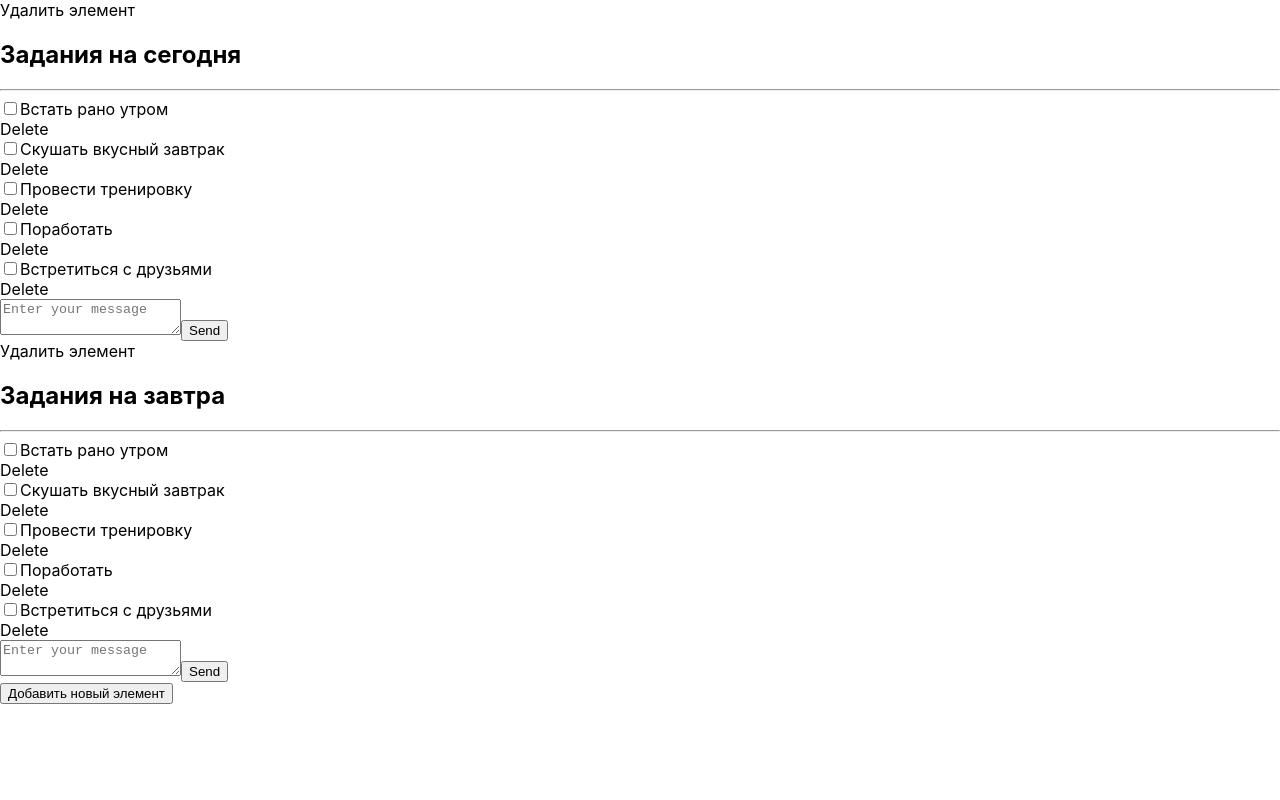
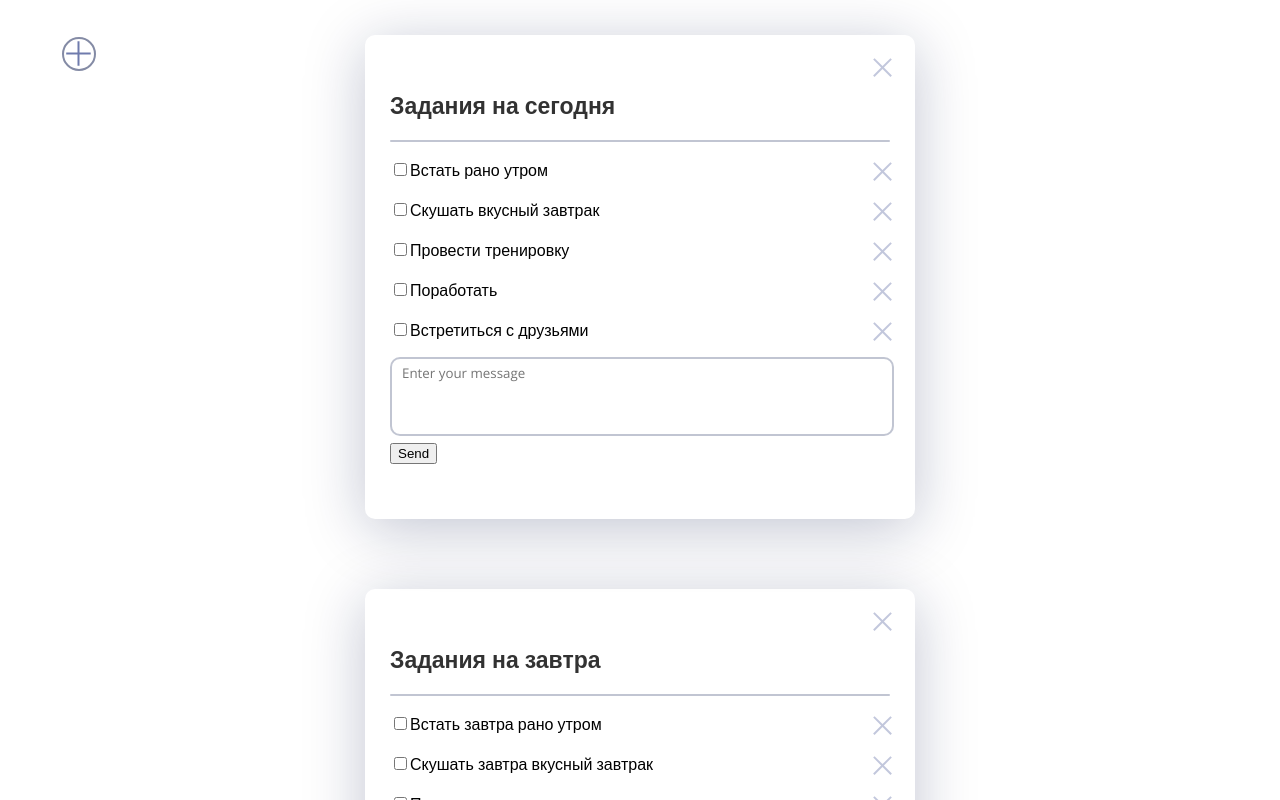
Before and after one commit to ZamarShoo/todo-react, a React (Create React App) app: page / in a window 1280 px wide. Shown: the top 800 px of the page. Built offline with nearby package versions, Linux system fonts and the light colour scheme.

Commit message:
base disign

```diff
--- a/public/index.html
+++ b/public/index.html
@@ -10,34 +10,12 @@
       content="Web site created using create-react-app"
     />
     <link rel="apple-touch-icon" href="%PUBLIC_URL%/logo192.png" />
-    <!--
-      manifest.json provides metadata used when your web app is installed on a
-      user's mobile device or desktop. See https://developers.google.com/web/fundamentals/web-app-manifest/
-    -->
     <link rel="manifest" href="%PUBLIC_URL%/manifest.json" />
-    <!--
-      Notice the use of %PUBLIC_URL% in the tags above.
-      It will be replaced with the URL of the `public` folder during the build.
-      Only files inside the `public` folder can be referenced from the HTML.
-
-      Unlike "/favicon.ico" or "favicon.ico", "%PUBLIC_URL%/favicon.ico" will
-      work correctly both with client-side routing and a non-root public URL.
-      Learn how to configure a non-root public URL by running `npm run build`.
-    -->
+    <link href="https://fonts.googleapis.com/css2?family=Open+Sans:wght@400;700&display=swap" rel="stylesheet">
     <title>React App</title>
   </head>
   <body>
     <noscript>You need to enable JavaScript to run this app.</noscript>
     <div id="root"></div>
-    <!--
-      This HTML file is a template.
-      If you open it directly in the browser, you will see an empty page.
-
-      You can add webfonts, meta tags, or analytics to this file.
-      The build step will place the bundled scripts into the <body> tag.
-
-      To begin the development, run `npm start` or `yarn start`.
-      To create a production bundle, use `npm run build` or `yarn build`.
-    -->
   </body>
 </html>
--- /dev/null
+++ b/src/common/delete.jsx
@@ -0,0 +1,8 @@
+import React from "react";
+import deleteImage from './../images/delete-icon.svg'
+
+const DeleteImage = (props) => {
+    return <img src={deleteImage} alt={'delete'}/>
+}
+
+export default DeleteImage
--- a/src/components/WrapperForElements/WrapperForElements.jsx
+++ b/src/components/WrapperForElements/WrapperForElements.jsx
@@ -2,18 +2,20 @@ import React, {Fragment} from 'react'
 import Element from "../element/Element";
 import {connect} from "react-redux";
 import {addItem} from "../../redux/todo-reducer";
+import s from './WrapperForElements.module.css'
+import DeleteImage from "../../common/delete";
 
 const WrapperForElements = (props) => {
 
     return(
-        <Fragment>
+        <div className={s.wrapper}>
             {
                 props.items.map(item => {
-                    return <Element item={item} />
+                    return <Element item={item} key={item.id}/>
                 })
             }
-            <button onClick={props.addItem}>Добавить новый элемент</button>
-        </Fragment>
+            <button className={s.newElem} onClick={props.addItem}><DeleteImage/></button>
+        </div>
     )
 }
 
--- /dev/null
+++ b/src/components/WrapperForElements/WrapperForElements.module.css
@@ -0,0 +1,36 @@
+.wrapper {
+    position: relative;
+    width: 80vw;
+    display: -webkit-box;
+    display: flex;
+    justify-content: center;
+    margin: 0 auto;
+    flex-wrap: wrap;
+}
+
+.newElem {
+    position: fixed;
+    top: 40px;
+    left: 60px;
+    outline: none;
+    border: none;
+    background-color: white;
+}
+
+.newElem img {
+    cursor: pointer;
+    transform: rotate(45deg);
+    opacity: 0.6;
+    color: gray;
+}
+
+.newElem::before {
+    position: absolute;
+    content: '';
+    width: 30px;
+    height: 30px;
+    border-radius: 50%;
+    border: 2px solid rgba(10, 24, 77, 0.5);
+    margin-top: -4px;
+    margin-left: -4px;
+}
--- a/src/components/element/Element.jsx
+++ b/src/components/element/Element.jsx
@@ -1,10 +1,11 @@
-import React, {Fragment} from "react";
+import React from "react";
 import {Field, reduxForm} from "redux-form";
 import {addCheckBox, checkedPost, deleteCheck, deleteItem, updateHeading} from "../../redux/todo-reducer";
 import {connect} from "react-redux";
+import s from './element.module.css'
+import DeleteImage from "../../common/delete";
 
 const ElementForm = (props) => {
-
 
         return (
             <form onSubmit={props.handleSubmit}>
@@ -12,19 +13,21 @@ const ElementForm = (props) => {
                     props.checkboxes.map ( c => {
 
                         return (
-                            <div>
+                            <div className={s.checkBox_item} key={c.id}>
                                 <Field component='input'
                                        type='checkbox'
                                        name={`${ c.id }`}
                                        id={`${ c.id }`}
-                                       onChange={() => props.checkedNewPost(c.id)}/>
-                                <label htmlFor={`${c.id}`}>{ c.message }</label>
-                                <div onClick={() => props.deleteThisCheck(c.id)}>Delete</div>
+                                       onChange={() => props.checkedNewPost(c.id)} />
+                                <label className={`${(
+                                    c.active ? s.checkBox_item_checked : null
+                                )}`}>{ c.message }</label>
+                                <div className={s.checkBox_delete} onClick={() => props.deleteThisCheck(c.id)}><DeleteImage/></div>
                             </div>
                         )
                     })
                 }
-                <div autoFocus={true}>
+                <div className={s.textareaDiv} autoFocus={true}>
                     <Field component='textarea'
                            placeholder='Enter your message'
                            name='newCheckboxText' />
@@ -37,8 +40,7 @@ const ElementForm = (props) => {
 class Element extends React.Component {
     state = {
         editHeading: false,
-        heading: this.props.item.heading,
-        editTextarea: false
+        heading: this.props.item.heading
     }
 
     activateEditHeading = () => {
@@ -52,18 +54,6 @@ class Element extends React.Component {
             editHeading: false
         });
         this.props.updateHeading(this.state.heading, this.props.item.id);
-    }
-
-    activateEditTextarea = () => {
-        this.setState({
-            editTextarea: true
-        });
-    }
-
-    deactivateEditTextarea = () => {
-        this.setState({
-            editTextarea: false
-        });
     }
 
     componentDidUpdate(prevProps, prevState) {
@@ -104,8 +94,8 @@ class Element extends React.Component {
         const { id, heading, checkboxes } = this.props.item
 
         return (
-            <Fragment>
-                <div onClick={() => this.deleteElem(id)}>Удалить элемент</div>
+            <div className={s.item}>
+                <div className={s.delete} onClick={() => this.deleteElem(id)}><DeleteImage/></div>
                 {!this.state.editHeading &&
                     <h2 onDoubleClick={ this.activateEditHeading}>{heading}</h2>
                 }
@@ -114,18 +104,16 @@ class Element extends React.Component {
                         <input onChange={this.onStatusChange}
                                autoFocus={true}
                                onBlur={this.deactivateEditHeading}
-                               value={this.state.heading}/>
+                               value={this.state.heading}
+                        type={'text'}/>
                     </div>
                 }
                 <hr />
                 <ElementReduxForm deleteThisCheck={this.deleteThisCheck}
                                   checkedNewPost={this.checkedNewPost}
                                   checkboxes={checkboxes}
-                                  onSubmit={ this.addNewCheckbox }
-                                  activateEditTextarea={this.activateEditTextarea}
-                                  deactivateEditTextarea={this.deactivateEditTextarea}
-                                  inputTextarea={this.state.editTextarea} />
-            </Fragment>
+                                  onSubmit={ this.addNewCheckbox } />
+            </div>
         )
     }
 }
--- /dev/null
+++ b/src/components/element/element.module.css
@@ -0,0 +1,85 @@
+.item {
+    position: relative;
+    width: 500px;
+    height: auto;
+    box-shadow: 0px 10px 60px rgba(10, 24, 77, 0.25);
+    border-radius: 10px;
+    margin: 35px;
+    padding: 35px 25px 55px;
+    font-family: 'Open Sans', sans-serif;
+}
+
+h2 {
+    font-family: 'Open Sans', sans-serif;
+    font-weight: 700;
+    opacity: .8;
+    font-size: 23px;
+}
+
+hr {
+    height: 2px;
+    border-radius: 2px;
+    background-color: rgba(10, 24, 77, 0.25);
+    border: none;
+}
+
+input[type='text'] {
+    height: 38px;
+    outline: none;
+    border: 2px solid rgba(10, 24, 77, 0.25);
+    border-radius: 10px;
+    font-family: 'Open Sans', sans-serif;
+    font-weight: 700;
+    opacity: .8;
+    padding: 5px 10px;
+    font-size: 23px;
+    margin-top: 9px;
+    margin-left: -12px;
+    margin-bottom: 1px;
+}
+
+.textareaDiv {
+    margin-right: 20px;
+}
+
+textarea {
+    width: 100%;
+    height: 65px;
+    outline: none;
+    border: 2px solid rgba(10, 24, 77, 0.25);
+    border-radius: 10px;
+    padding: 5px 10px;
+    resize: none;
+    font-family: 'Open Sans', sans-serif;
+}
+
+.delete {
+    position: absolute;
+    right: 20px;
+    top: 20px;
+    opacity: 0.25;
+    cursor: pointer;
+}
+
+.checkBox_delete {
+    opacity: 0.25;
+    width: 20px;
+    position: absolute;
+    right: 0;
+    cursor: pointer;
+    top: 2px;
+}
+
+.checkBox_item {
+    position: relative;
+    width: 100%;
+    display: -webkit-box;
+    display: flex;
+    align-items: center;
+    height: 25px;
+    margin: 15px 0;
+}
+
+.checkBox_item_checked {
+    text-decoration: line-through;
+}
--- a/src/redux/todo-reducer.js
+++ b/src/redux/todo-reducer.js
@@ -21,11 +21,11 @@ let initialState = {
             id: 1,
             heading: 'Задания на завтра',
             checkboxes: [
-                {id: 0, message: 'Встать рано утром', active: false},
-                {id: 1, message: 'Скушать вкусный завтрак', active: false},
-                {id: 2, message: 'Провести тренировку', active: false},
-                {id: 3, message: 'Поработать', active: false},
-                {id: 4, message: 'Встретиться с друзьями', active: false}
+                {id: 0, message: 'Встать завтра рано утром', active: false},
+                {id: 1, message: 'Скушать завтра вкусный завтрак', active: false},
+                {id: 2, message: 'Провести завтра тренировку', active: false},
+                {id: 3, message: 'Поработать завтра', active: false},
+                {id: 4, message: 'Встретиться завтра с друзьями', active: false}
             ]
         }
     ]
@@ -63,6 +63,7 @@ const todoReducer = (state = initialState, action) => {
         }
 
         case CHECKED_POST: {
+            debugger
             return {
                 items: state.items.map(n => n.id === action.payload.item
                 ? { ...n,
```
Also changed, not shown: src/images/delete-icon.svg (added).
